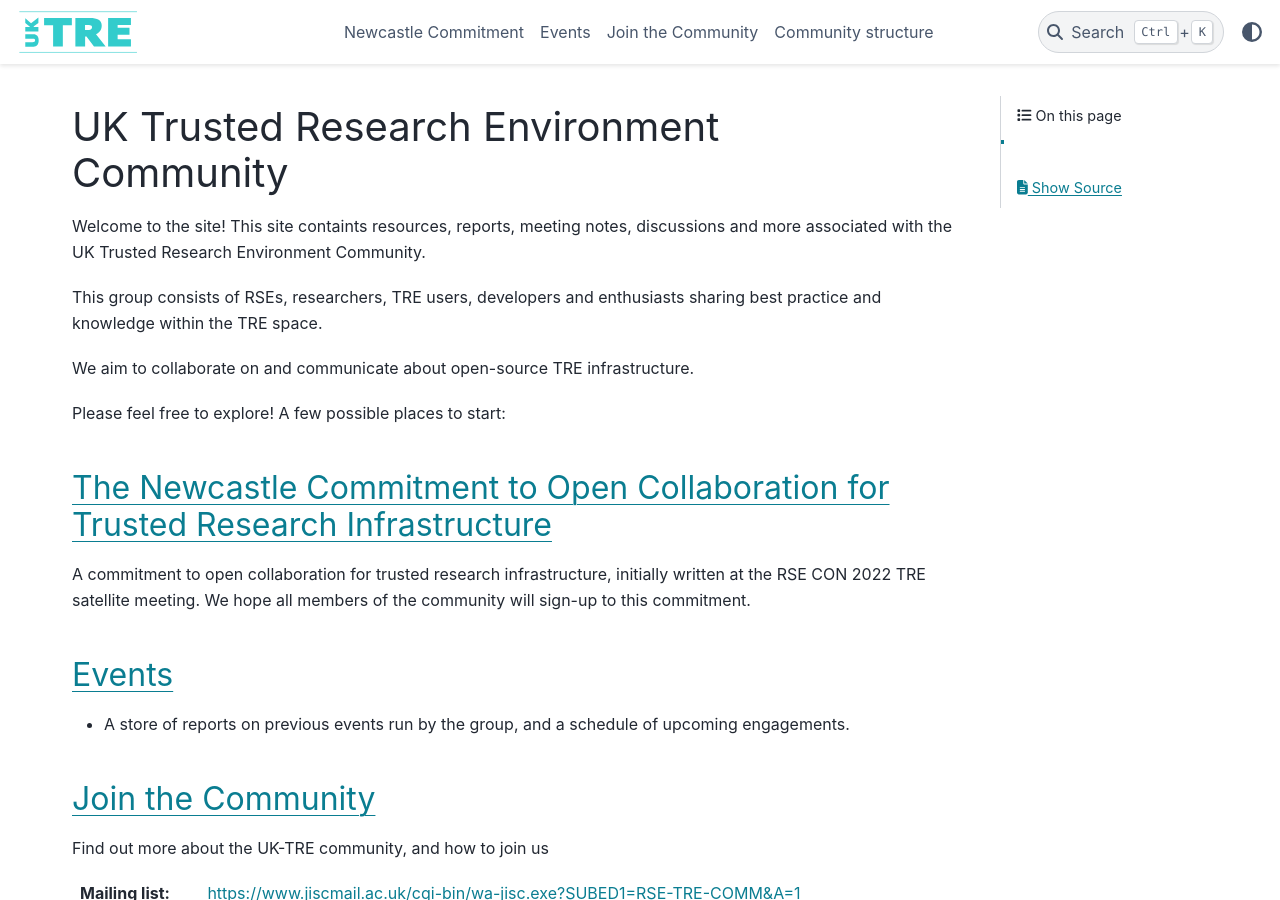
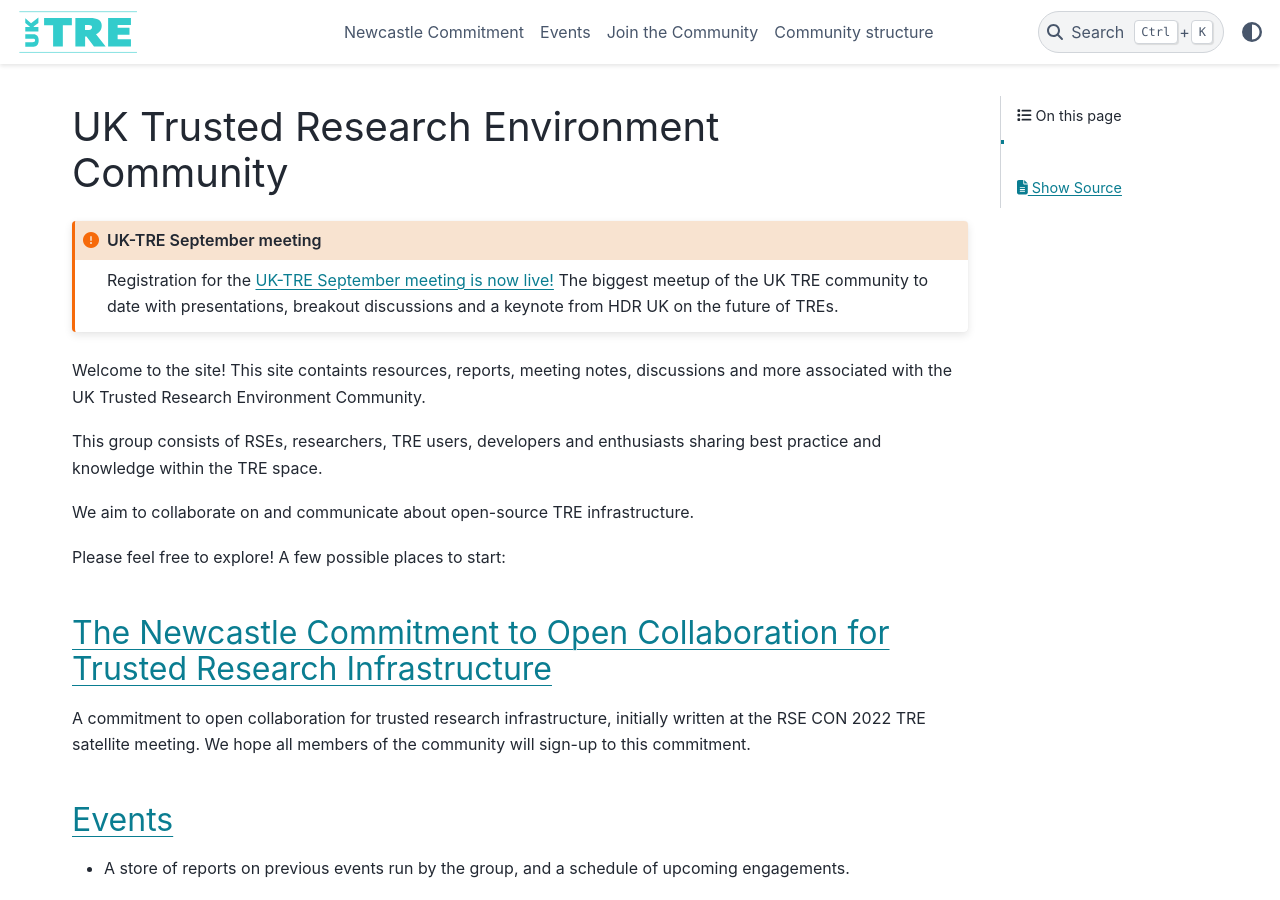
Before and after one commit to rse-tre/community, a Sphinx documentation site: the page built from docs/index.md, in a window 1280 px wide and 900 px high. Built offline with Sphinx 7.4.7 and the PyData theme 0.15.4, drawn with Linux system fonts in a browser that asks for light colours.

Commit message:
Add September UK-TRE event, including front-page banner

````diff
--- a/docs/index.md
+++ b/docs/index.md
@@ -8,6 +8,13 @@ Newcastle Commitment <newcastle-commitment/index>
 events/index
 background/index
 structure/index
+```
+
+```{admonition} UK-TRE September meeting
+:class: attention
+
+Registration for the [UK-TRE September meeting is now live!](events/wg_workshops/2023-09-04-september-meeting/index)
+The biggest meetup of the UK TRE community to date with presentations, breakout discussions and a keynote from HDR UK on the future of TREs.
 ```
 
 Welcome to the site! This site containts resources, reports, meeting notes, discussions and more associated with the UK Trusted Research Environment Community.
````
Also changed, not shown: docs/events/wg_workshops/2023-09-04-september-meeting/index.md (added, +46 -0 lines), docs/events/wg_workshops/index.md (+1 -0 lines).
